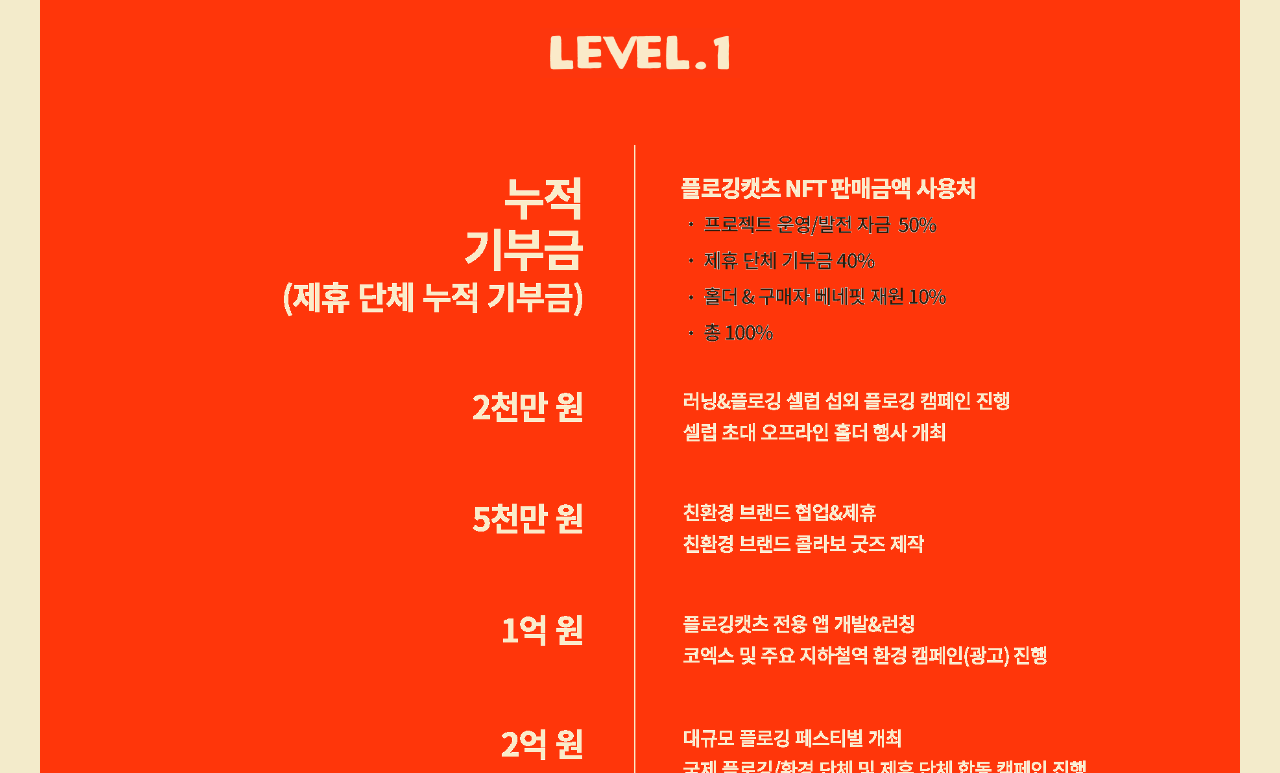
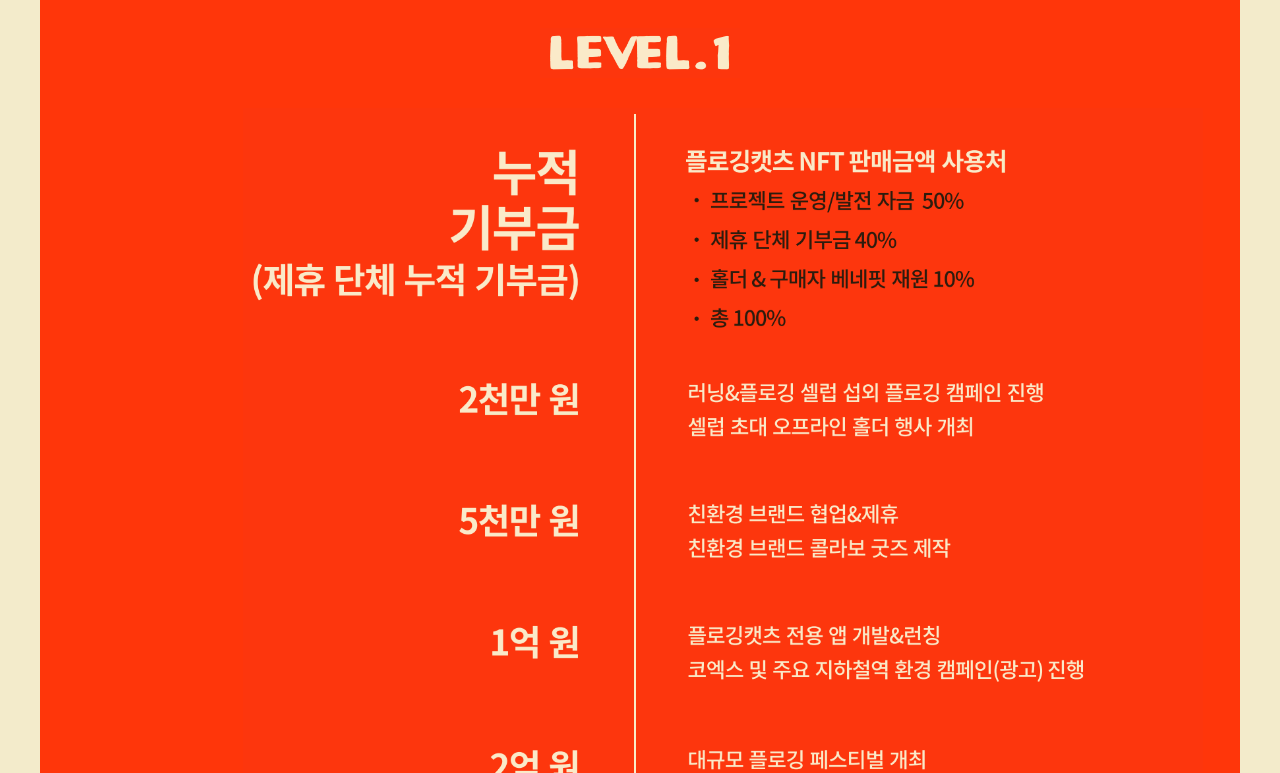
Before and after one commit to kooroot/PloggingCats_Web, a React (Create React App) app: page / in a window 1280 px wide. Shown: the part 4447-5220 px from the top of the page. Built offline with nearby package versions, Linux system fonts and the light colour scheme.

Commit message:
로드맵 이미지 수정
로드맵 이미지 수정

```diff
--- a/src/components/RoadMap.js
+++ b/src/components/RoadMap.js
@@ -33,7 +33,7 @@ const RoadMap = () => {
         ROAD MAP
       </Box>
       <Image w="200px" h="50px" mb="30px" src={Work9} alt="LEVEL.1" />
-      <Image w="80%" mb="30px" ml="140px" src={Work12} />
+      <Image w="80%" mb="30px" ml="166px" src={Work12} />
       <Image w={800} mb="30px" src={Work13} />
     </Flex>
   );
```
Also changed, not shown: src/images/work/work_12.png.
